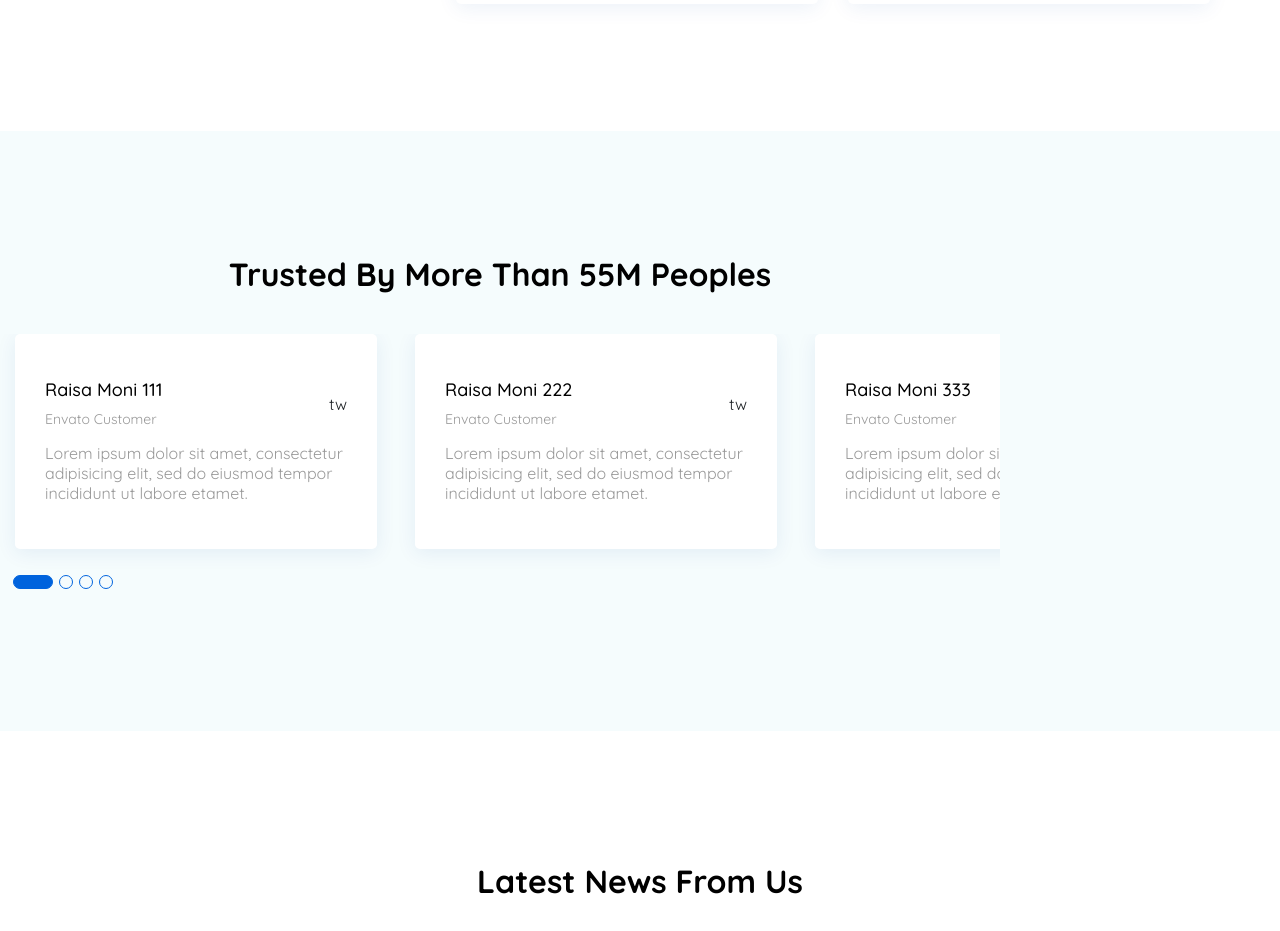
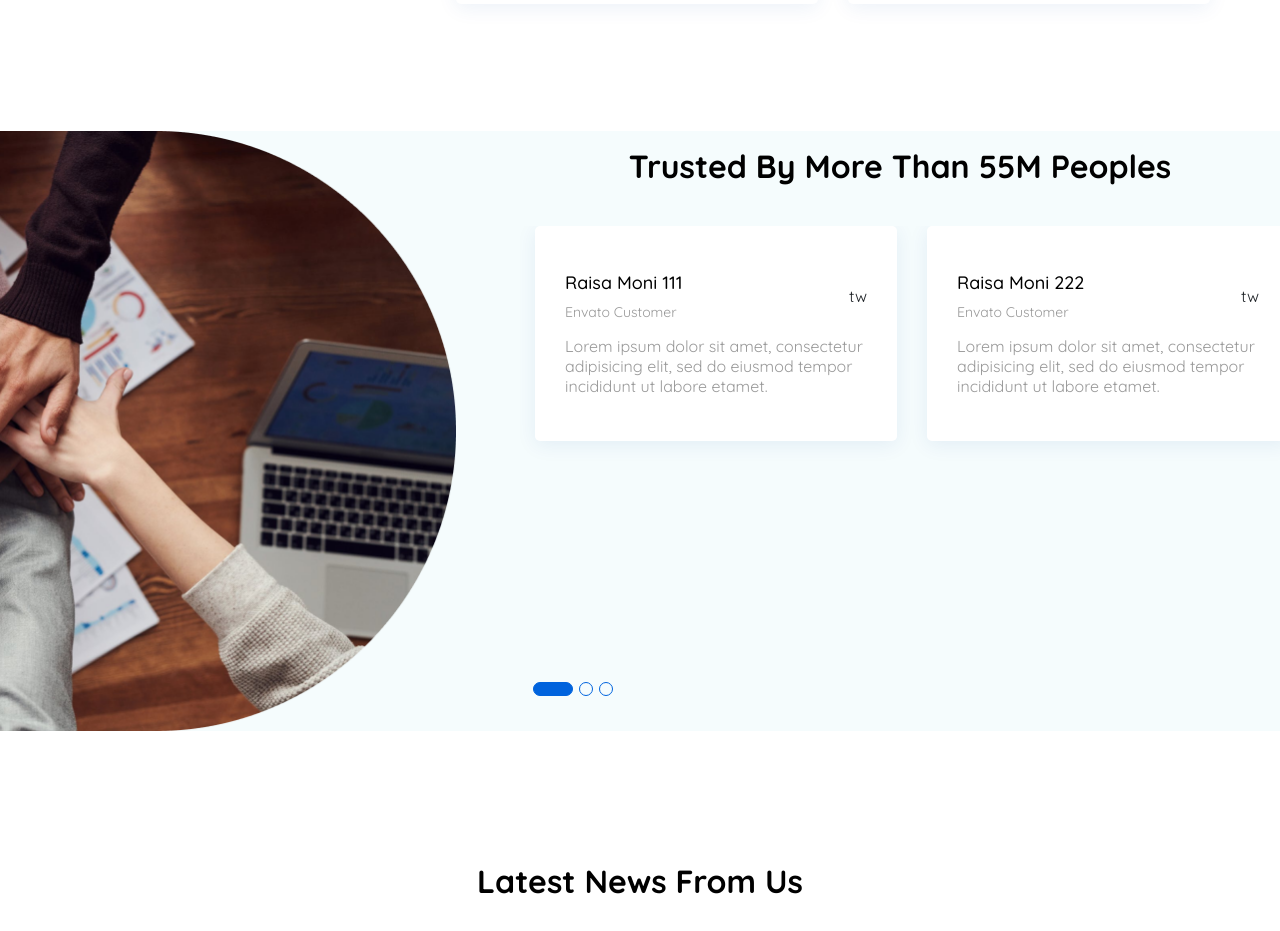
Before and after one commit to novkri/AppSon_Landing, a plain HTML site: page index.html in a window 1280 px wide. Shown: the part 3700-4631 px from the top of the page. Drawn offline with nearby package versions, Linux system fonts and the light colour scheme.

Commit message:
slider fixed a lil bit more + image

```diff
--- a/css/sections/slider.scss
+++ b/css/sections/slider.scss
@@ -4,7 +4,7 @@
   height: 600px;
   display: flex;
   flex-direction: row;
-  justify-content: space-between;
+  justify-content: center;
   align-items: center;
 }
 
@@ -111,7 +111,8 @@
 
 
 .carousel.slide {
-  width: 900px;
+  // width: 900px;
+  width: 80%;
   overflow: hidden;
 }
 .carousel-inner {
@@ -148,47 +149,31 @@
 
 // показывать след
 .carousel-inner .carousel-item.active:not(.carousel-item-right):not(.carousel-item-left),
-.carousel-inner .carousel-item.active:not(.carousel-item-right):not(.carousel-item-left) + .carousel-item,
-.carousel-inner .carousel-item.active:not(.carousel-item-right):not(.carousel-item-left) + .carousel-item + .carousel-item {
+.carousel-inner .carousel-item.active:not(.carousel-item-right):not(.carousel-item-left) + .carousel-item {
     display: block;
 }
 
-.carousel-inner .active {
-  // later
-  // width: 80%;
-
-  // width: auto;
-}
-
 .carousel-inner .active + .carousel-item {
-  // later
-  // margin-left: 45%;
-
-  margin-left: 100%;
+  margin-left: 392px;
   width: auto;
 }
 
-.carousel-inner .active + .carousel-item + .carousel-item{
-  // later
-  // margin-left: 90%;
-
-  margin-left: 100%;
-  width: auto;
-}
+// .carousel-inner .active + .carousel-item + .carousel-item{
+//   margin-left: 100%;
+//   width: auto;
+// }
 
 
 
 // планшет
 @media(min-width: 600px) {
 
-
   .carousel-inner .active {
     width: auto;
   }
 
   .carousel-inner .active + .carousel-item {
-    margin-left: 50%;
-
+    margin-left: 392px;
   }
 
   .carousel-inner .active + .carousel-item + .carousel-item{
@@ -200,16 +185,53 @@
 
 // Large
 @media (min-width: 801px) {
+
+  .carousel-inner .carousel-item.active:not(.carousel-item-right):not(.carousel-item-left),
+  .carousel-inner .carousel-item.active:not(.carousel-item-right):not(.carousel-item-left) + .carousel-item,
+  .carousel-inner .carousel-item.active:not(.carousel-item-right):not(.carousel-item-left) + .carousel-item + .carousel-item {
+    display: block;
+  }
+
+
   .carousel.slide {
-    width: 1000px;
+    // width: 90%;
+    width: 100%;
   }
 
   .carousel-inner .active + .carousel-item {
-    margin-left: 40%;
+    margin-left: 392px;
 
   }
 
   .carousel-inner .active + .carousel-item + .carousel-item{
-    margin-left: 80%;
+    margin-left: 784px;
   }
 }
+
+@media (min-width: 1200px) {
+  .slider {
+    justify-content: space-between;
+  }
+  .slider__image {
+    // width: 600px;
+    // width: 40%;
+    display: flex;
+    // justify-content: center;
+    // align-content: center;
+    // overflow: hidden;
+
+    // ?
+    // margin-left: -20%;
+    background-image: url("../img/testimonials/Image.png");
+    height: 100%;
+    // background-position: right center;
+    // background-size: contain;
+    background-repeat: no-repeat;
+
+    // ? как то
+    width: 60%;
+    margin-right: 5%;
+    background-position: right center;
+    background-size: cover;
+  }
+}
--- a/index.html
+++ b/index.html
@@ -222,7 +222,7 @@
     <!-- slider section -->
     <section class="slider">
       <div class="slider__image">
-        <img src="./img/testimonials/Image.png" alt="">
+        <!-- <img src="./img/testimonials/Image.png" alt=""> -->
       </div>
 
       <div id="carouselTestimonials" class="carousel slide" data-ride="carousel" data-interval="false">
@@ -243,18 +243,6 @@
                 <div class="testimonial__body">Lorem ipsum dolor sit amet, consectetur adipisicing elit, sed do eiusmod tempor incididunt ut labore etamet.</div>
               </div>
 
-              <!-- <div class="testimonial__card">
-                <div class="testimonial__header">
-                  <div class="testimonial__person">
-                    <div class="testimonial__person-name">Raisa Moni 111</div>
-                    <div class="testimonial__person-role">Envato Customer</div>
-                  </div>
-                  <div class="testimonial-icon tw-icon">tw</div>
-                </div>
-                <div class="testimonial__body">Lorem ipsum dolor sit amet, consectetur adipisicing elit, sed do eiusmod tempor incididunt ut labore etamet.</div>
-              </div>
-            </div> -->
-
             </div>
 
           </div>
@@ -272,16 +260,6 @@
                 </div>
                 <div class="testimonial__body">Lorem ipsum dolor sit amet, consectetur adipisicing elit, sed do eiusmod tempor incididunt ut labore etamet.</div>
               </div>
-              <!-- <div class="testimonial__card">
-                <div class="testimonial__header">
-                  <div class="testimonial__person">
-                    <div class="testimonial__person-name">Raisa Moni 222</div>
-                    <div class="testimonial__person-role">Envato Customer</div>
-                  </div>
-                  <div class="testimonial-icon tw-icon">tw</div>
-                </div>
-                <div class="testimonial__body">Lorem ipsum dolor sit amet, consectetur adipisicing elit, sed do eiusmod tempor incididunt ut labore etamet.</div>
-              </div> -->
             </div>
 
           </div>
@@ -299,22 +277,11 @@
                 </div>
                 <div class="testimonial__body">Lorem ipsum dolor sit amet, consectetur adipisicing elit, sed do eiusmod tempor incididunt ut labore etamet.</div>
               </div>
-
-              <!-- <div class="testimonial__card">
-                <div class="testimonial__header">
-                  <div class="testimonial__person">
-                    <div class="testimonial__person-name">Raisa Moni 333</div>
-                    <div class="testimonial__person-role">Envato Customer</div>
-                  </div>
-                  <div class="testimonial-icon tw-icon">tw</div>
-                </div>
-                <div class="testimonial__body">Lorem ipsum dolor sit amet, consectetur adipisicing elit, sed do eiusmod tempor incididunt ut labore etamet.</div>
-              </div> -->
             </div>
 
           </div>
 
-          <div class="carousel-item">
+          <!-- <div class="carousel-item">
 
             <div class="testimonials__row">
               <div class="testimonial__card">
@@ -327,27 +294,16 @@
                 </div>
                 <div class="testimonial__body">Lorem ipsum dolor sit amet, consectetur adipisicing elit, sed do eiusmod tempor incididunt ut labore etamet.</div>
               </div>
-
-              <!-- <div class="testimonial__card">
-                <div class="testimonial__header">
-                  <div class="testimonial__person">
-                    <div class="testimonial__person-name">Raisa Moni 333</div>
-                    <div class="testimonial__person-role">Envato Customer</div>
-                  </div>
-                  <div class="testimonial-icon tw-icon">tw</div>
-                </div>
-                <div class="testimonial__body">Lorem ipsum dolor sit amet, consectetur adipisicing elit, sed do eiusmod tempor incididunt ut labore etamet.</div>
-              </div> -->
             </div>
 
-          </div>
+          </div> -->
         </div>
 
         <ol class="carousel-indicators">
           <li data-target="#carouselTestimonials" data-slide-to="0" class="active"></li>
           <li data-target="#carouselTestimonials" data-slide-to="1"></li>
           <li data-target="#carouselTestimonials" data-slide-to="2"></li>
-          <li data-target="#carouselTestimonials" data-slide-to="3"></li>
+          <!-- <li data-target="#carouselTestimonials" data-slide-to="3"></li> -->
         </ol>
       </div>
     </section>
```
Also changed, not shown: css/about.css (added), css/styles.css, 2 other files.
